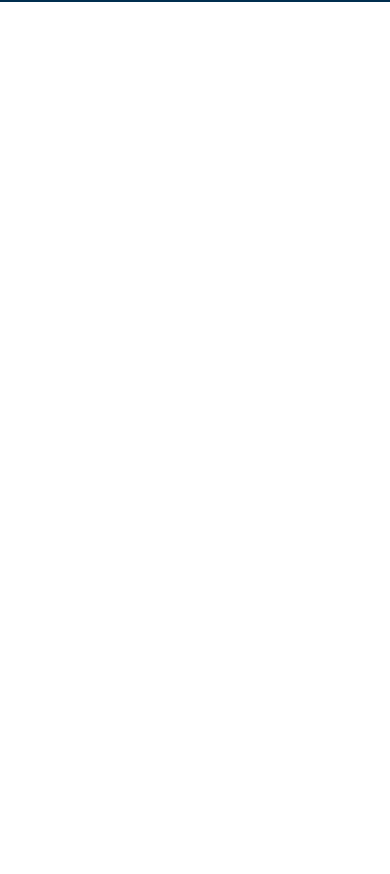
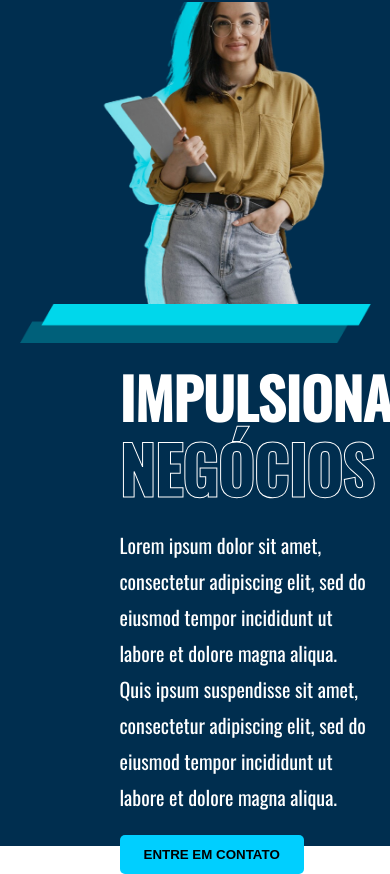
Before and after one commit to Agencia-Thype/eRHico-frontend, a React (Vite) app: page / in a window 390 px wide. Shown: the part 4493-5367 px from the top of the page. Before the commit the page ends 4495 px from the top, so only its background shows below. Built offline with nearby package versions, Linux system fonts and the light colour scheme; a web font is replaced by a local one.

Commit message:
section6

```diff
--- a/src/pages/HomePage/home.sass
+++ b/src/pages/HomePage/home.sass
@@ -379,3 +379,107 @@ main
     transform: translateX(120%)
   100%
     transform: translateX(-120%)
+
+
+.business-section
+  background-color: #002e4f
+  color: #ffffff
+  padding: 40px 5%
+  display: flex
+  justify-content: center
+  align-items: center
+  height: 100vh
+
+  .business-content
+    display: flex
+    align-items: center
+    justify-content: space-between
+    max-width: 1200px
+    width: 100%
+
+    .image-container
+      flex: 1
+      display: flex
+      justify-content: center
+      align-items: center
+
+      img
+        max-width: 100%
+        height: auto
+        object-fit: cover
+
+    .text-container
+      flex: 1
+      text-align: left
+      padding-left: 100px
+
+      h1
+        font-size: 56px
+        font-weight: 700
+        line-height: 1.2
+        color: #ffffff
+
+        span
+          font-size: 64px
+          font-weight: 800
+          color: transparent
+          -webkit-text-stroke: 1px #ffffff
+          text-transform: uppercase
+
+      p
+        font-size: 20px
+        line-height: 1.8
+        margin: 20px 0
+
+      button
+        background-color: #00cfff
+        color: #000000
+        padding: 12px 24px
+        border: none
+        border-radius: 5px
+        font-weight: 700
+        cursor: pointer
+        transition: all 0.3s ease
+
+        &:hover
+          background-color: #008fbb
+
+
+@media (max-width: 1024px)
+  .business-content
+    flex-direction: column
+    text-align: center
+
+    .image-container,
+    .text-container
+      flex: none
+      width: 100%
+
+    .text-container
+      padding-left: 0
+      margin-top: 20px
+
+    h1
+      font-size: 40px
+
+    span
+      font-size: 48px
+
+    p
+      font-size: 18px
+
+    button
+      padding: 10px 20px
+
+@media (max-width: 768px)
+  .business-section
+    padding: 30px 5%
+
+    h1
+      font-size: 32px
+
+    span
+      font-size: 36px
+
+    p
+      font-size: 16px
--- a/src/pages/HomePage/index.tsx
+++ b/src/pages/HomePage/index.tsx
@@ -147,6 +147,26 @@ const HomePage = () => {
         </div>
       </section>
 
+      <section className="business-section">
+  <div className="business-content">
+    <div className="image-container">
+
+      <img src="../src/assets/img/imagem03.png" alt="Imagem representativa" />
+    </div>
+    <div className="text-container">
+      <h1>
+        IMPULSIONAMOS <br />
+        <span>NEGÓCIOS</span>
+      </h1>
+      <p>
+        Lorem ipsum dolor sit amet, consectetur adipiscing elit, sed do eiusmod tempor incididunt ut labore et dolore magna aliqua. Quis ipsum suspendisse sit amet, consectetur adipiscing elit, sed do eiusmod tempor incididunt ut labore et dolore magna aliqua.
+      </p>
+      <button>ENTRE EM CONTATO</button>
+    </div>
+  </div>
+</section>
+
+
 
     </main>
   );
```
